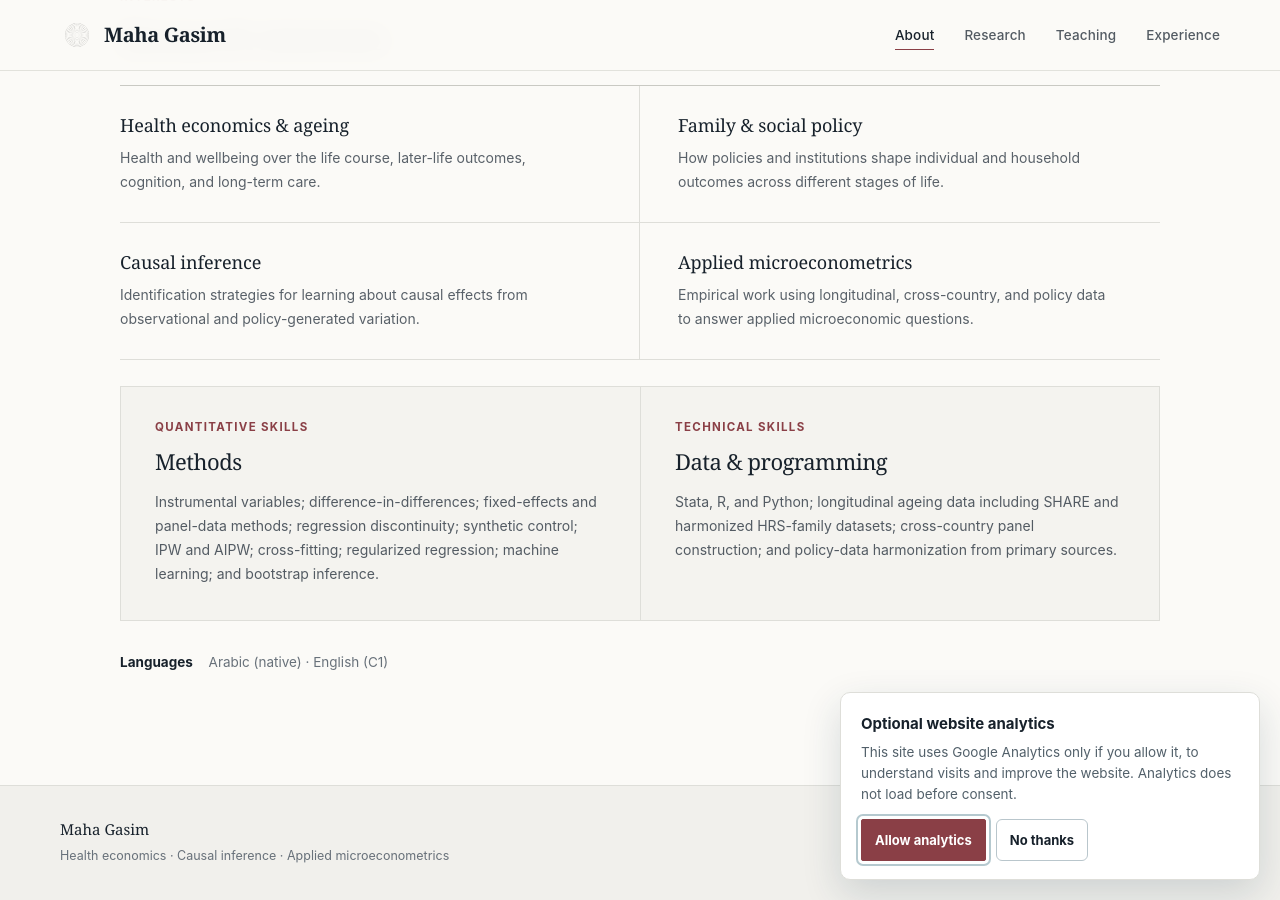
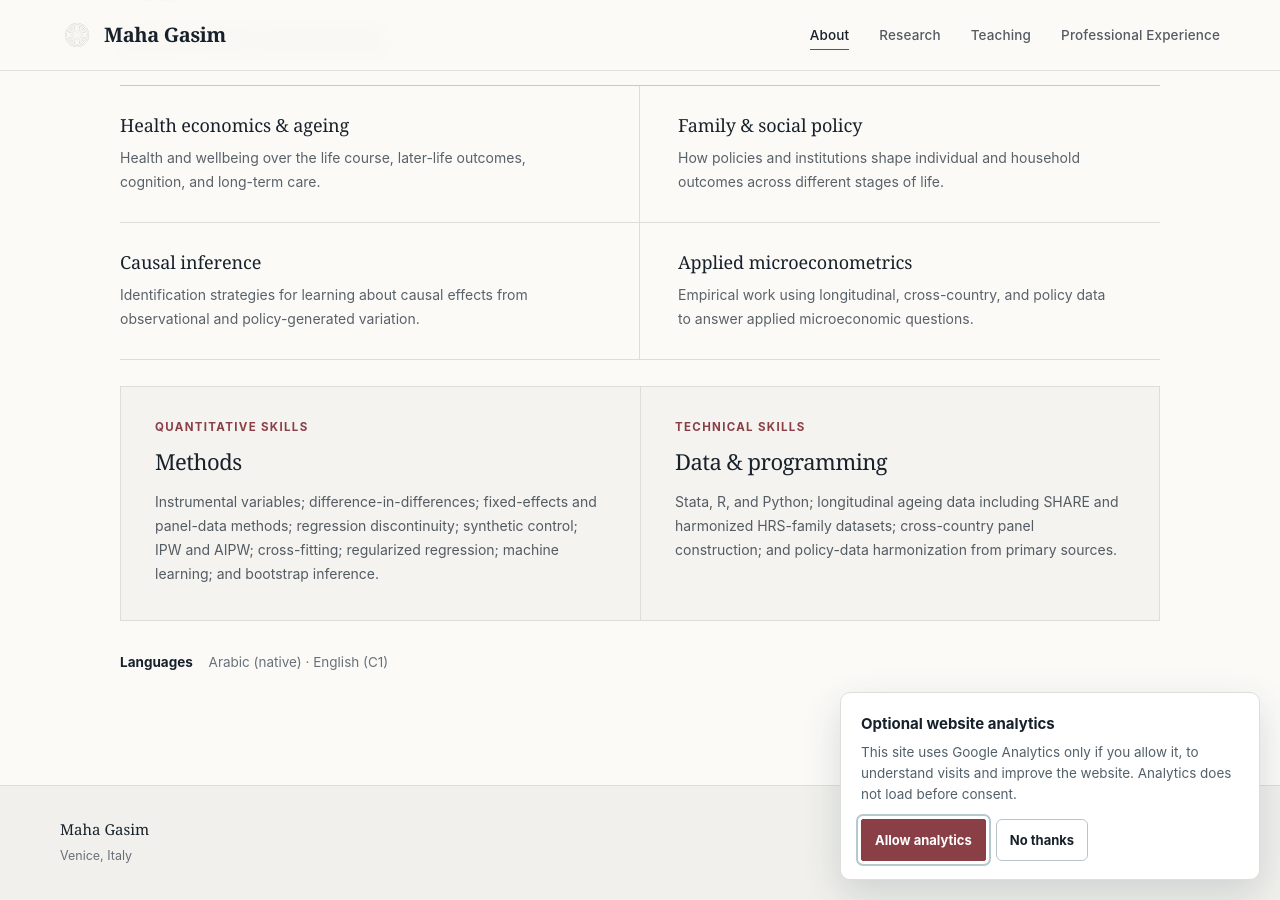
Before and after one commit to mahagasim/mahagasim.github.io, a Jekyll site: the page built from index.md, in a window 1280 px wide and 900 px high, scrolled down 1019 px. Built offline with Jekyll 4.4.1, drawn with Linux system fonts in a browser that asks for light colours.

Commit message:
Restore Professional Experience tab and simplify global footer

```diff
--- a/_layouts/default.html
+++ b/_layouts/default.html
@@ -15,7 +15,7 @@
 
   <title>{% if page.title and page.title != 'About' %}{{ page.title }} · {% endif %}Maha Gasim</title>
 
-  <link rel="stylesheet" href="{{ '/assets/css/style.css' | relative_url }}?v=20260826-1018">
+  <link rel="stylesheet" href="{{ '/assets/css/style.css' | relative_url }}?v=20260826-1022">
   <link rel="stylesheet" href="{{ '/assets/css/analytics.css' | relative_url }}">
 </head>
 <body>
@@ -33,7 +33,7 @@
         <a href="{{ '/' | relative_url }}"{% if page.title == 'About' %} class="active"{% endif %}>About</a>
         <a href="{{ '/research.html' | relative_url }}"{% if page.title == 'Research' %} class="active"{% endif %}>Research</a>
         <a href="{{ '/teaching.html' | relative_url }}"{% if page.title == 'Teaching' %} class="active"{% endif %}>Teaching</a>
-        <a href="{{ '/experience.html' | relative_url }}"{% if page.title == 'Professional Experience' %} class="active"{% endif %}>Experience</a>
+        <a href="{{ '/experience.html' | relative_url }}"{% if page.title == 'Professional Experience' %} class="active"{% endif %}>Professional Experience</a>
       </nav>
     </div>
   </header>
@@ -48,7 +48,7 @@
     <div class="footer-shell">
       <div class="footer-identity">
         <strong>Maha Gasim</strong>
-        <span>Health economics · Causal inference · Applied microeconometrics</span>
+        <span>Venice, Italy</span>
       </div>
       <div class="footer-note">
         <button class="analytics-preferences" id="analytics-preferences" type="button">Analytics preferences</button>
```
